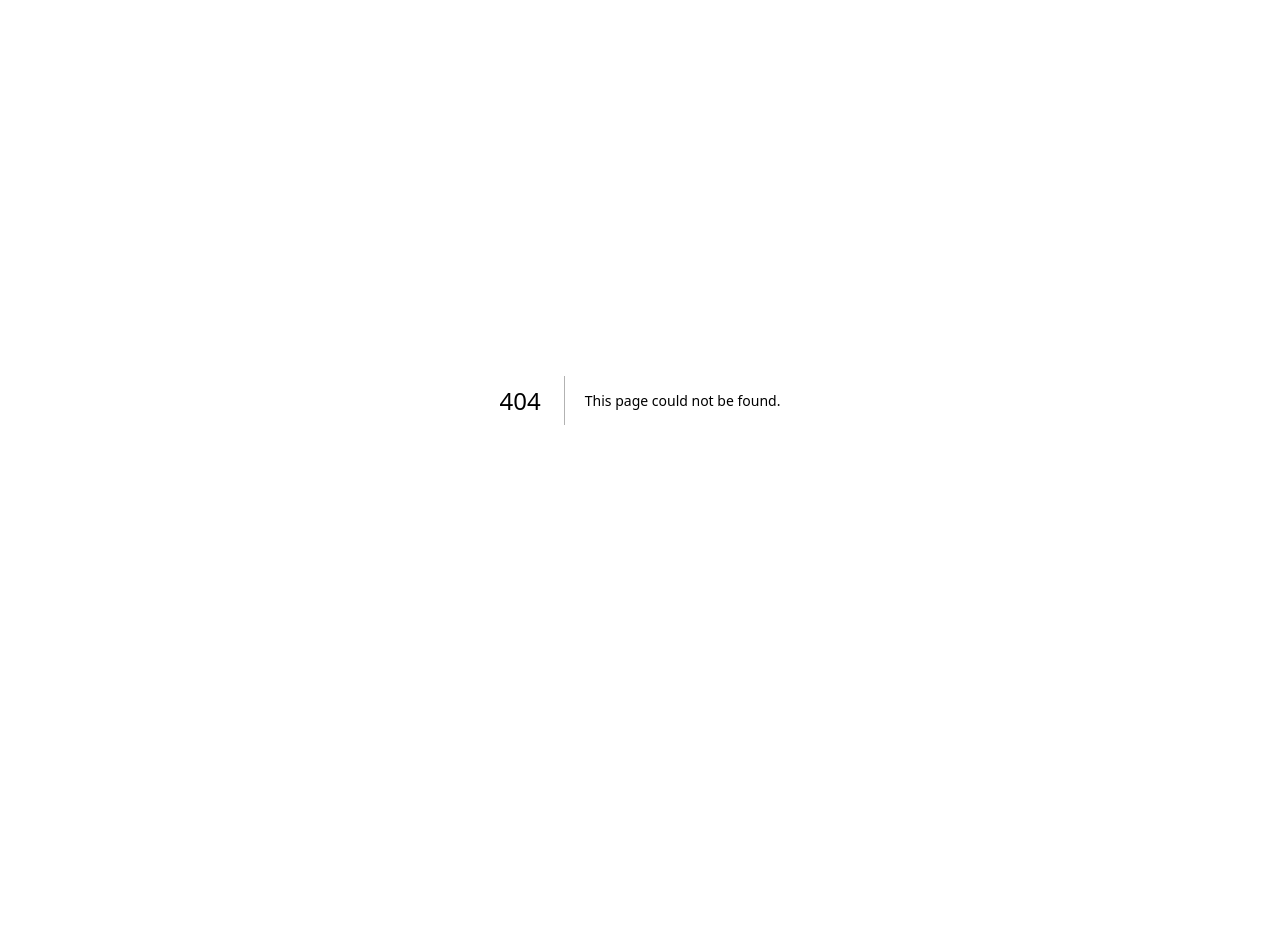
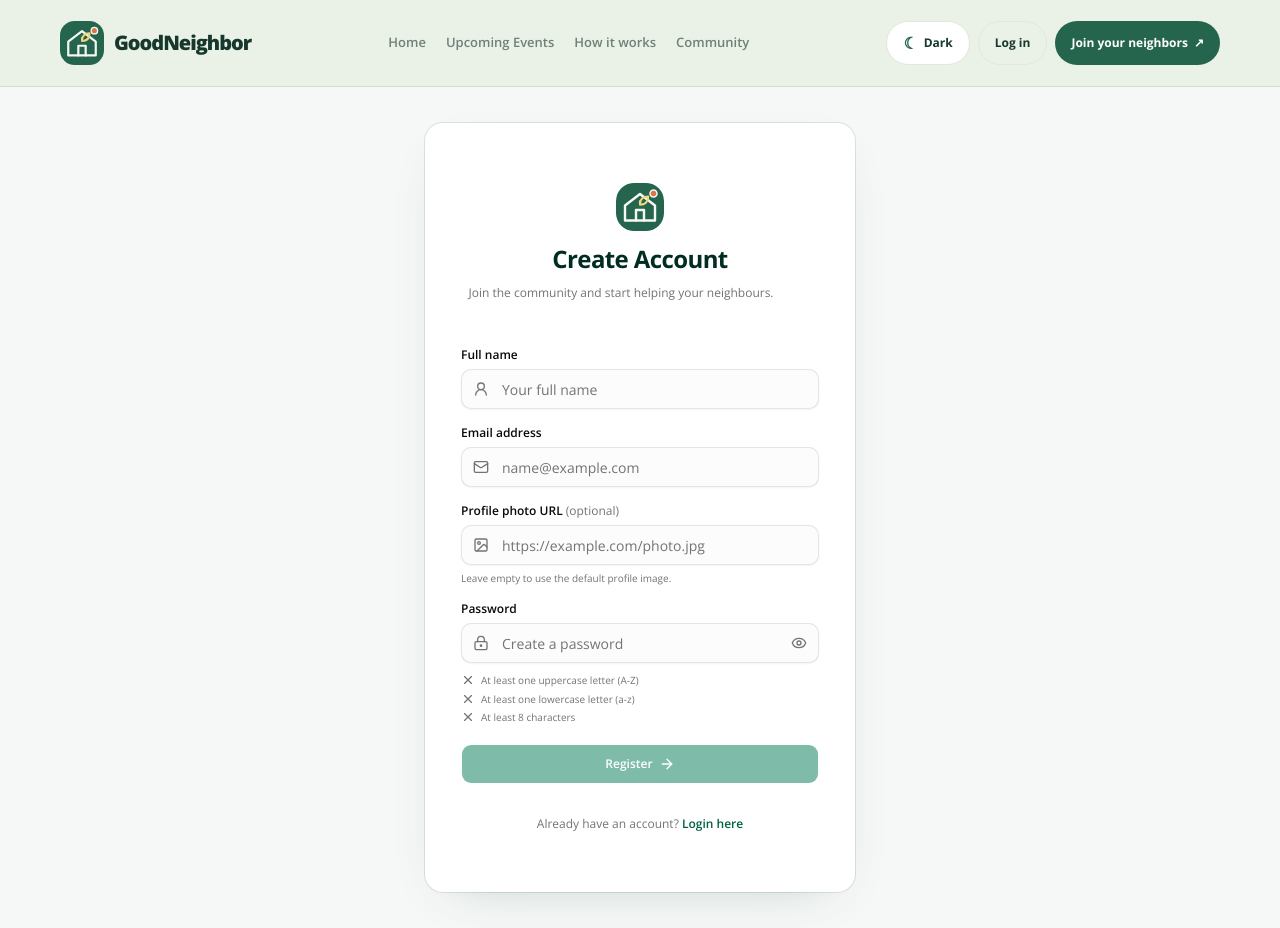
Before and after one commit to codewithjakaria/GoodNeighbor-Client, a Next.js app: page /register in a window 1280 px wide. Before the commit this address had no page. Before the commit the page ends 800 px from the top, so only its background shows below. Built offline with nearby package versions, Linux system fonts and the light colour scheme.

Commit message:
Sign Up Page Commit

```diff
--- /dev/null
+++ b/src/app/register/page.tsx
@@ -0,0 +1,239 @@
+"use client";
+
+import { useState } from "react";
+import type { FormEvent } from "react";
+import Link from "next/link";
+import {
+  ArrowRight,
+  Check,
+  Eye,
+  EyeOff,
+  Image as ImageIcon,
+  LockKeyhole,
+  Mail,
+  UserRound,
+  X,
+} from "lucide-react";
+import Navbar from "@/components/Navbar";
+import { Button } from "@/components/ui/button";
+import {
+  Card,
+  CardContent,
+  CardDescription,
+  CardHeader,
+  CardTitle,
+} from "@/components/ui/card";
+import { Input } from "@/components/ui/input";
+
+export default function RegisterPage() {
+  const [name, setName] = useState("");
+  const [email, setEmail] = useState("");
+  const [photoUrl, setPhotoUrl] = useState("");
+  const [password, setPassword] = useState("");
+  const [showPassword, setShowPassword] = useState(false);
+  const [message, setMessage] = useState("");
+  const [isLoading, setIsLoading] = useState(false);
+
+  const hasUppercase = /[A-Z]/.test(password);
+  const hasLowercase = /[a-z]/.test(password);
+  const hasMinimumLength = password.length >= 8;
+  const canSubmit = hasUppercase && hasLowercase && hasMinimumLength;
+
+  async function handleSignUp(event: FormEvent<HTMLFormElement>) {
+    event.preventDefault();
+    setMessage("");
+    setIsLoading(true);
+
+    try {
+      const response = await fetch("http://localhost:5000/api/auth/sign-up/email", {
+        method: "POST",
+        headers: {
+          "Content-Type": "application/json",
+        },
+        credentials: "include",
+        body: JSON.stringify({
+          name,
+          email,
+          password,
+          image: photoUrl.trim() || undefined,
+        }),
+      });
+
+      const result: { message?: string; error?: { message?: string } } =
+        await response.json();
+
+      if (!response.ok) {
+        setMessage(result.message || result.error?.message || "Could not create account.");
+        return;
+      }
+
+      setMessage("Account created successfully. You can return to the home page.");
+      setName("");
+      setEmail("");
+      setPhotoUrl("");
+      setPassword("");
+    } catch {
+      setMessage("Could not connect to the server. Please check that it is running.");
+    } finally {
+      setIsLoading(false);
+    }
+  }
+
+  return (
+    <div className="min-h-screen">
+      <Navbar />
+      <main className="flex min-h-[calc(100vh-86px)] items-center justify-center bg-[#f6f8f7] px-4 py-9 dark:bg-[#111a16] sm:px-6">
+        <Card className="w-full max-w-[430px] rounded-2xl border-emerald-950/10 bg-white shadow-[0_16px_50px_-28px_rgba(20,70,48,0.28)] dark:bg-[#18251e]">
+          <CardHeader className="items-center gap-2 px-7 pb-5 pt-7 text-center sm:px-9 sm:pt-9">
+            <div className="mb-1 flex w-full justify-center">
+              <img
+                className="block size-12 rounded-2xl"
+                src="/goodneighbor-symbol.svg"
+                alt="GoodNeighbor logo"
+                width="48"
+                height="48"
+              />
+            </div>
+            <CardTitle className="text-2xl font-bold tracking-tight text-emerald-950 dark:text-emerald-50">
+              Create Account
+            </CardTitle>
+            <CardDescription className="max-w-xs text-xs leading-5">
+              Join the community and start helping your neighbours.
+            </CardDescription>
+          </CardHeader>
+
+          <CardContent className="px-7 pb-7 sm:px-9 sm:pb-9">
+            <form className="flex flex-col gap-4" onSubmit={handleSignUp}>
+              <div className="flex flex-col gap-1.5">
+                <label className="text-xs font-semibold text-foreground" htmlFor="name">
+                  Full name
+                </label>
+                <div className="relative">
+                  <UserRound className="absolute left-3 top-1/2 size-4 -translate-y-1/2 text-muted-foreground" />
+                  <Input
+                    autoComplete="name"
+                    className="h-10 rounded-lg border-emerald-950/10 bg-[#fbfcfb] pl-10 text-xs dark:bg-[#111a16]"
+                    id="name"
+                    onChange={(event) => setName(event.target.value)}
+                    placeholder="Your full name"
+                    required
+                    value={name}
+                  />
+                </div>
+              </div>
+
+              <div className="flex flex-col gap-1.5">
+                <label className="text-xs font-semibold text-foreground" htmlFor="email">
+                  Email address
+                </label>
+                <div className="relative">
+                  <Mail className="absolute left-3 top-1/2 size-4 -translate-y-1/2 text-muted-foreground" />
+                  <Input
+                    autoComplete="email"
+                    className="h-10 rounded-lg border-emerald-950/10 bg-[#fbfcfb] pl-10 text-xs dark:bg-[#111a16]"
+                    id="email"
+                    onChange={(event) => setEmail(event.target.value)}
+                    placeholder="name@example.com"
+                    required
+                    type="email"
+                    value={email}
+                  />
+                </div>
+              </div>
+
+              <div className="flex flex-col gap-1.5">
+                <label className="text-xs font-semibold text-foreground" htmlFor="photoUrl">
+                  Profile photo URL <span className="font-normal text-muted-foreground">(optional)</span>
+                </label>
+                <div className="relative">
+                  <ImageIcon className="absolute left-3 top-1/2 size-4 -translate-y-1/2 text-muted-foreground" />
+                  <Input
+                    className="h-10 rounded-lg border-emerald-950/10 bg-[#fbfcfb] pl-10 text-xs dark:bg-[#111a16]"
+                    id="photoUrl"
+                    onChange={(event) => setPhotoUrl(event.target.value)}
+                    placeholder="https://example.com/photo.jpg"
+                    type="url"
+                    value={photoUrl}
+                  />
+                </div>
+                <p className="text-[10px] text-muted-foreground">
+                  Leave empty to use the default profile image.
+                </p>
+              </div>
+
+              <div className="flex flex-col gap-1.5">
+                <label className="text-xs font-semibold text-foreground" htmlFor="password">
+                  Password
+                </label>
+                <div className="relative">
+                  <LockKeyhole className="absolute left-3 top-1/2 size-4 -translate-y-1/2 text-muted-foreground" />
+                  <Input
+                    autoComplete="new-password"
+                    className="h-10 rounded-lg border-emerald-950/10 bg-[#fbfcfb] pl-10 pr-10 text-xs dark:bg-[#111a16]"
+                    id="password"
+                    onChange={(event) => setPassword(event.target.value)}
+                    placeholder="Create a password"
+                    required
+                    type={showPassword ? "text" : "password"}
+                    value={password}
+                  />
+                  <button
+                    aria-label={showPassword ? "Hide password" : "Show password"}
+                    className="absolute right-3 top-1/2 -translate-y-1/2 text-muted-foreground"
+                    onClick={() => setShowPassword(!showPassword)}
+                    type="button"
+                  >
+                    {showPassword ? <EyeOff className="size-4" /> : <Eye className="size-4" />}
+                  </button>
+                </div>
+
+                <div className="mt-1 flex flex-col gap-1">
+                  <p className={hasUppercase ? "flex items-center gap-1.5 text-[10px] text-emerald-700" : "flex items-center gap-1.5 text-[10px] text-muted-foreground"}>
+                    {hasUppercase ? <Check className="size-3.5" /> : <X className="size-3.5" />}
+                    At least one uppercase letter (A-Z)
+                  </p>
+                  <p className={hasLowercase ? "flex items-center gap-1.5 text-[10px] text-emerald-700" : "flex items-center gap-1.5 text-[10px] text-muted-foreground"}>
+                    {hasLowercase ? <Check className="size-3.5" /> : <X className="size-3.5" />}
+                    At least one lowercase letter (a-z)
+                  </p>
+                  <p className={hasMinimumLength ? "flex items-center gap-1.5 text-[10px] text-emerald-700" : "flex items-center gap-1.5 text-[10px] text-muted-foreground"}>
+                    {hasMinimumLength ? <Check className="size-3.5" /> : <X className="size-3.5" />}
+                    At least 8 characters
+                  </p>
+                </div>
+              </div>
+
+              {message && (
+                <p
+                  aria-live="polite"
+                  className="rounded-lg bg-emerald-50 px-3 py-2 text-xs leading-5 text-emerald-900 dark:bg-emerald-950 dark:text-emerald-100"
+                >
+                  {message}
+                </p>
+              )}
+
+              <Button
+                className="mt-1 h-10 w-full rounded-lg bg-emerald-700 text-xs font-semibold text-white hover:bg-emerald-800"
+                disabled={isLoading || !canSubmit}
+                type="submit"
+              >
+                {isLoading ? "Creating account..." : "Register"}
+                {!isLoading && <ArrowRight className="size-4" />}
+              </Button>
+            </form>
+
+            <p className="mt-5 text-center text-xs text-muted-foreground">
+              Already have an account?{" "}
+              <Link
+                className="font-semibold text-emerald-800 underline-offset-4 hover:underline dark:text-emerald-200"
+                href="/login"
+              >
+                Login here
+              </Link>
+            </p>
+          </CardContent>
+        </Card>
+      </main>
+    </div>
+  );
+}
```
